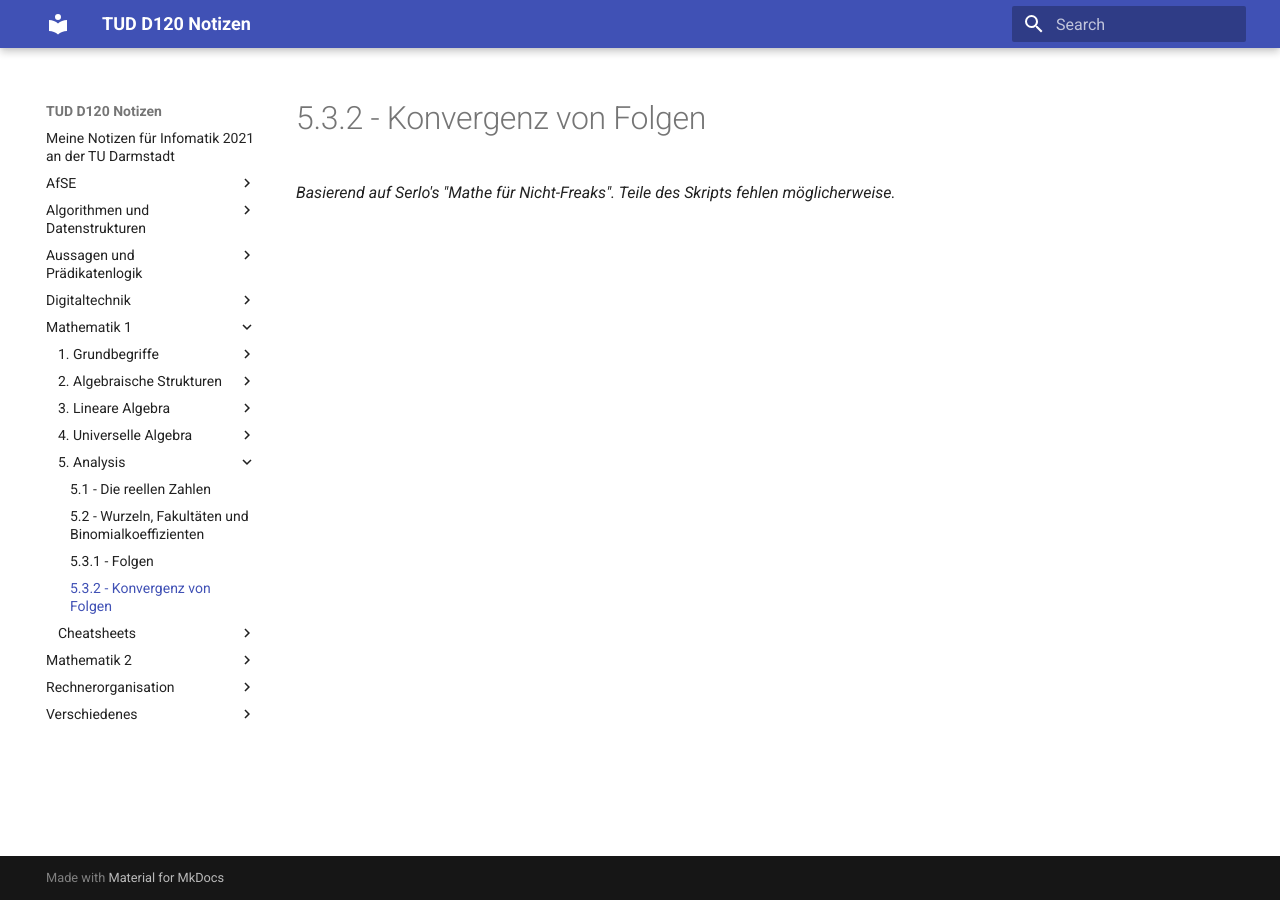
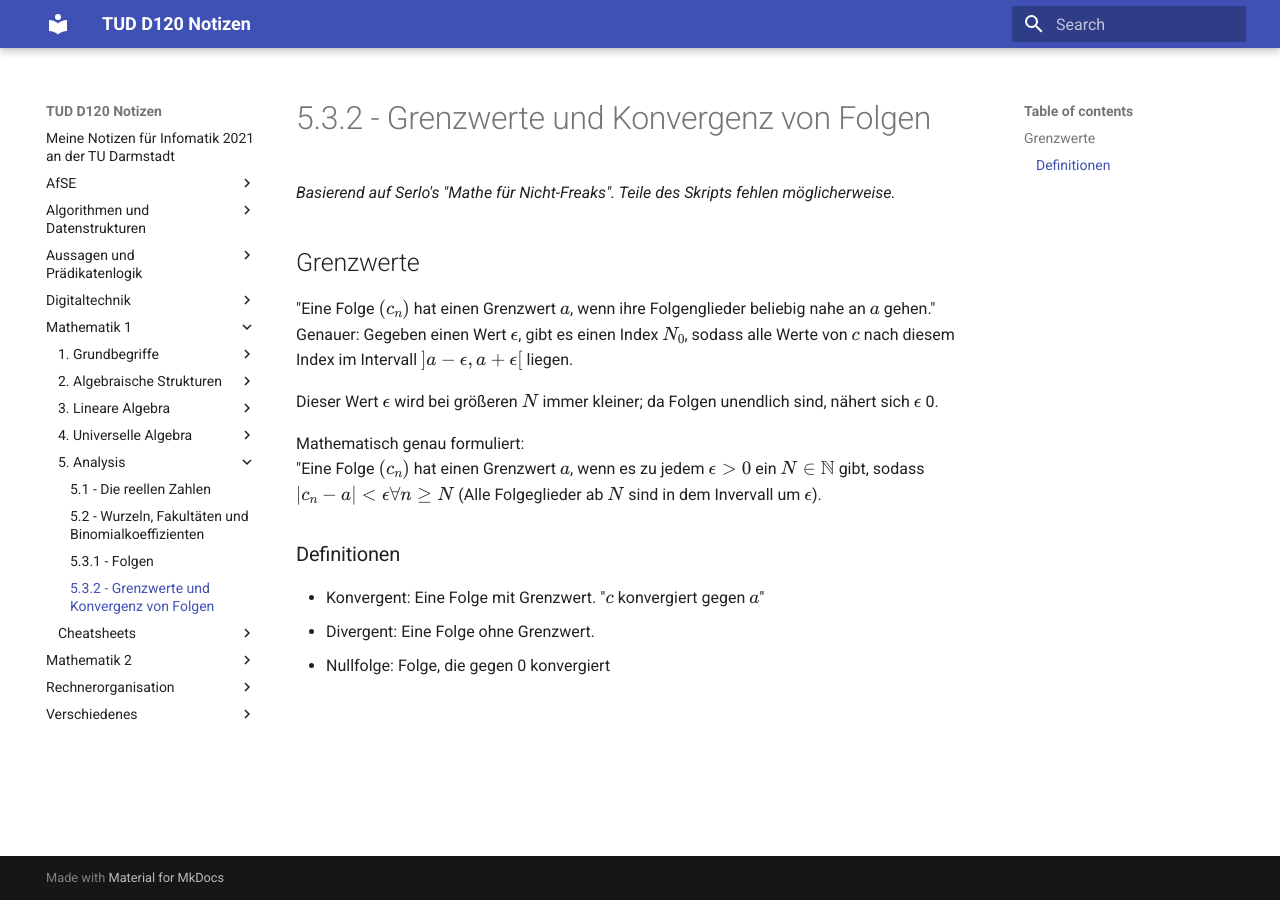
Before and after one commit to aurelilia/fb20-notes, an MkDocs documentation site: the page built from docs/Mathematik 1/5. Analysis/5.3.2_konvergenz.md, in a window 1280 px wide. Built offline with MkDocs 1.6.1 and Material for MkDocs 9.7.7, drawn with Linux system fonts in a browser that asks for light colours.

Commit message:
Math 5.3.2 parts

```diff
--- a/docs/Mathematik 1/5. Analysis/5.3.2_konvergenz.md
+++ b/docs/Mathematik 1/5. Analysis/5.3.2_konvergenz.md
@@ -1,2 +1,21 @@
-# 5.3.2 - Konvergenz von Folgen
+# 5.3.2 - Grenzwerte und Konvergenz von Folgen
 *Basierend auf Serlo's "Mathe für Nicht-Freaks". Teile des Skripts fehlen möglicherweise.*
+
+
+## Grenzwerte
+"Eine Folge $(c_n)$ hat einen Grenzwert $a$, wenn ihre Folgenglieder beliebig nahe an $a$ gehen."
+Genauer: Gegeben einen Wert $\epsilon$, gibt es einen Index $N_0$, sodass alle Werte von $c$
+nach diesem Index im Intervall $] a - \epsilon, a + \epsilon[$ liegen.
+
+Dieser Wert $\epsilon$ wird bei größeren $N$ immer kleiner; da Folgen
+unendlich sind, nähert sich $\epsilon$ 0.
+
+Mathematisch genau formuliert:
+"Eine Folge $(c_n)$ hat einen Grenzwert $a$, wenn es zu jedem $\epsilon > 0$ ein
+$N \in \mathbb{N}$ gibt, sodass $|c_n - a| < \epsilon \forall n \ge N$ (Alle Folgeglieder
+ab $N$ sind in dem Invervall um $\epsilon$).
+
+### Definitionen
+- Konvergent: Eine Folge mit Grenzwert. "$c$ konvergiert gegen $a$"
+- Divergent: Eine Folge ohne Grenzwert.
+- Nullfolge: Folge, die gegen 0 konvergiert
```
